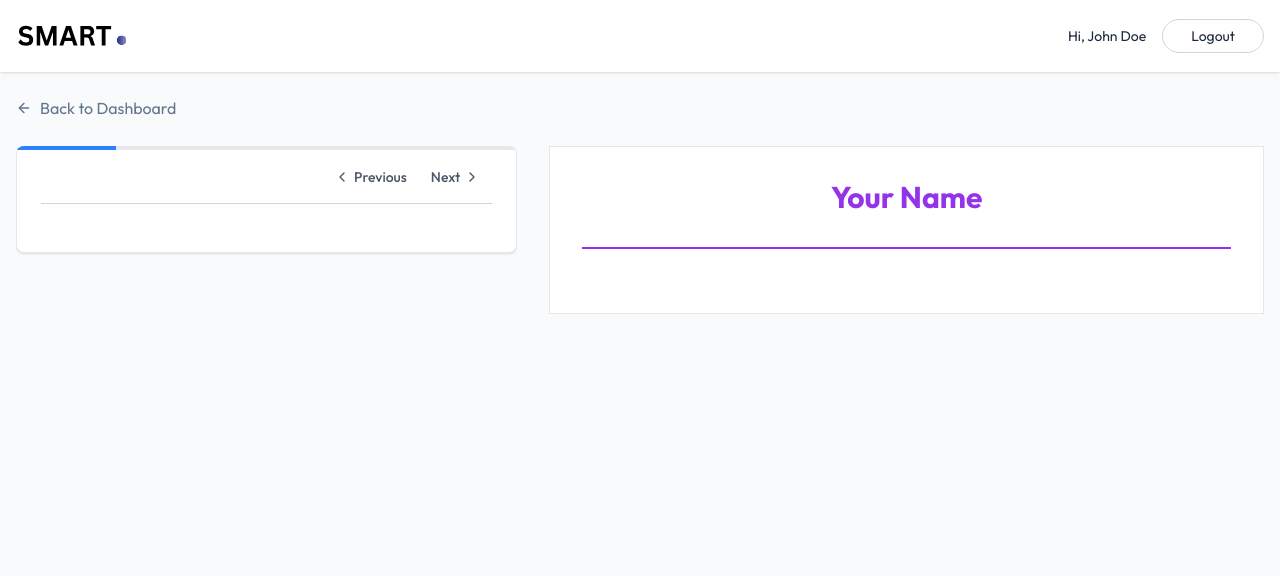
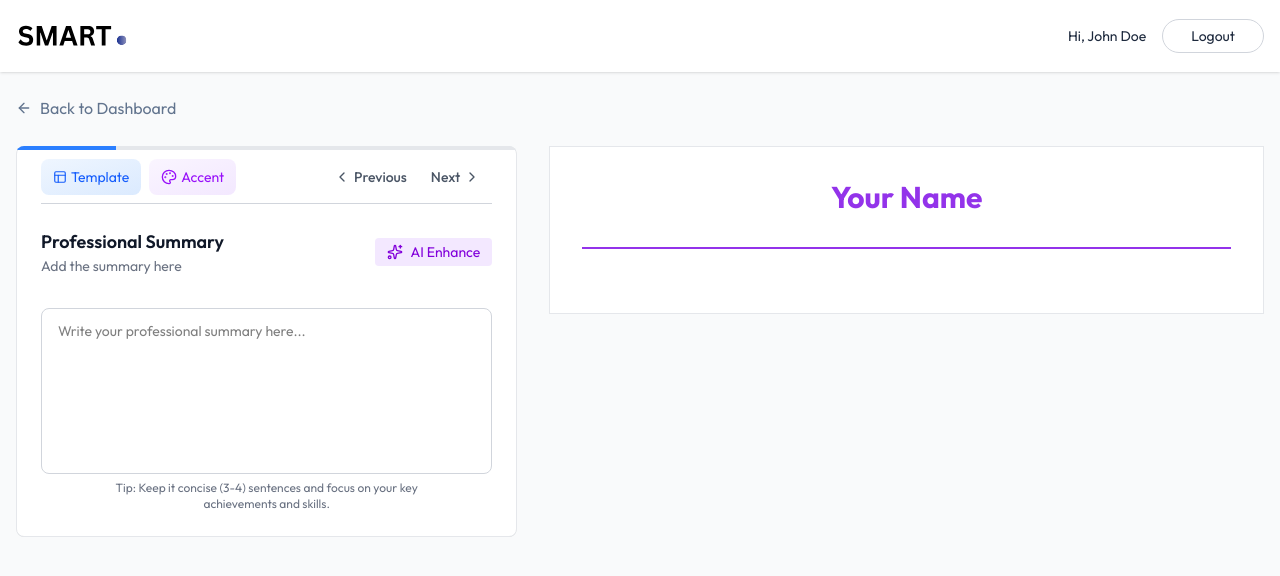
Before and after one commit to Komeshan/SmartResume, a React (Vite) app in the folder client/: page /app/builder/1 in a window 1280 px wide. Both pictures are taken after a click on the button "Next". Shown: the top 576 px of the page. Built offline with nearby package versions, Linux system fonts and the light colour scheme.

Commit message:
have created ColorPicker.jsx ProfessionalSummaryForm.jsx and TemplateSelector.jsx and mounted it in ResumeBuilder.jsx

```diff
--- /dev/null
+++ b/client/src/components/ColorPicker.jsx
@@ -0,0 +1,47 @@
+import { Check, Palette } from 'lucide-react'
+import React from 'react'
+
+const ColorPicker = ({selectedColor, onChange}) => {
+
+    const colors = [
+        {name: 'Blue', value: '#3B82F6'},
+        {name: 'Indigo', value: '#6366F1'},
+        {name: 'Purple', value: '#8B5CF6'},
+        {name: 'Green', value: '#10B981'},
+        {name: 'Red', value: '#EF4444'},
+        {name: 'Orange', value: '#F97316'},
+        {name: 'Teal', value: '#14B8A6'},
+        {name: 'Pink', value: '#EC4899'},
+        {name: 'Gray', value: '#6B7280'},
+        {name: 'Black', value: '#1F2937'},
+
+    ]
+
+    const [isOpen, setIsOpen] = React.useState(false)
+
+  return (
+    <div className='relative'>
+        <button onClick={() => setIsOpen(!isOpen)} className='flex items-center gap-1 text-sm text-purple-600 bg-gradient-to-br from-purple-50 to-purple-100 ring-purple-300 hover:ring transition-all px-3 py-2 rounded-lg'>
+            <Palette size={16} /> <span className='max-sm:hidden'>Accent</span>
+        </button>
+
+        {isOpen && (
+            <div className='grid grid-cols-4 w-60 gap-2 absolute top-full left-0 right-0 mt-2 p-3 z-10 bg-white rounded-md border border-gray-200 shadow-sm'>
+                {colors.map((color) => (
+                    <div key={color.value} onClick={() => {onChange(color.value); setIsOpen(false)}} className='relative cursor-pointer group flex flex-col'>
+                        <div className='w-12 h-12 rounded-full border-2 border-transparent group-hover:border-black/25 transition-colors' style={{backgroundColor: color.value}}></div>
+                        {selectedColor === color.value && (
+                            <div className='absolute top-0 left-0 right-0 bottom-4.5 flex items-center justify-center'>
+                                <Check className='size-5 text-white'/>
+                            </div>
+                        )}
+                        <p className='text-xs text-center mt-1 text-gray-600'>{color.name}</p>
+                    </div>
+                ))}
+            </div>
+        )}
+    </div>
+  )
+}
+
+export default ColorPicker
--- /dev/null
+++ b/client/src/components/ProfessionalSummaryForm.jsx
@@ -0,0 +1,25 @@
+import { Sparkles } from 'lucide-react'
+import React from 'react'
+
+const ProfessionalSummaryForm = ({data, onChange, setResumeData}) => {
+  return (
+    <div className='space-y-4'>
+        <div className='flex justify-between items-center'>
+            <div>
+                <h3 className='flex items-center gap-2 text-lg font-semibold text-gray-900'>Professional Summary</h3>
+                <p className='text-sm text-gray-500'>Add the summary here</p>
+            </div>
+            <button className='flex items-center gap-2 px-3 py-1 text-sm text-purple-700 bg-purple-100 rounded hover:bg-purple-200 transition-colors disabled:opacity-50'>
+                <Sparkles className='size-4'/> AI Enhance
+            </button>
+        </div>
+
+        <div className='mt-6'>
+            <textarea value={data || ''} onChange={(e) => onChange(e.target.value)} rows={7} className='w-full p-3 px-4 mt-2 border text-sm border-gray-300 rounded-lg focus:ring focus:ring-blue-500 focus:border-blue-500 outline-none transition-colors resize-none' placeholder='Write your professional summary here...' />
+            <p className='text-xs text-gray-500 max-w-4/5 mx-auto text-center'>Tip: Keep it concise (3-4) sentences and focus on your key achievements and skills.</p>
+        </div>
+    </div>
+  )
+}
+
+export default ProfessionalSummaryForm
--- /dev/null
+++ b/client/src/components/TemplateSelector.jsx
@@ -0,0 +1,64 @@
+import { Check, Layout } from 'lucide-react'
+import React from 'react'
+
+const TemplateSelector = ({ selectedTemplate, onChange }) => {
+
+    const [isOpen, setIsOpen] = React.useState(false)
+
+    const templates = [
+        {
+            id: 'classic',
+            name: 'Classic',
+            preview: 'A clean, traditional resume layout with clear section and professional typography'
+        },
+
+        {
+            id: 'modern',
+            name: 'Modern',
+            preview: 'A sleek design with strategic use of color and modern font choices to make your resume stand out'
+        },
+
+        {
+            id: 'minimal-image',
+            name: 'Minimal Image',
+            preview: 'Minimal design with a single image and clean typography for a contemporary look'
+        },
+
+        {
+            id: 'minimal',
+            name: 'Minimal',
+            preview: 'Ultra clean design that puts your content front and center with minimal distractions'
+        },
+
+    ]
+
+  return (
+    <div className='relative'>
+        <button onClick={() => setIsOpen(!isOpen)} className='flex items-center gap-1 text-sm text-blue-600 bg-gradient-to-br from-blue-50 to-blue-100 ring-blue-300 hover:ring transition-all px-3 py-2 rounded-lg'>
+            <Layout size={14} /> <span className='max-sm:hidden'>Template</span>
+        </button>
+        {isOpen && (
+            <div className='absolute top-full w-xs p-3 mt-2 space-y-3 z-10 bg-white rounded-md border border-gray-200 shadow-sm'>
+                {templates.map((template) => (
+                    <div key={template.id} onClick={() => {onChange(template.id); setIsOpen(false)}} className={` relative p-3 rounded-md cursor-pointer border transition-all ${selectedTemplate === template.id ? 'border-blue-400 bg-blue-100' : 'border-gray-300 hover:border-gray-400 hover:bg-gray-100'}`}>
+                        {selectedTemplate === template.id && (
+                            <div className="absolute top-2 right-2">
+                                <div className='size-5 bg-blue-400 rounded-full flex items-center justify-center'>
+                                    <Check className='w-3 h-3 text-white'/>
+                                </div>
+                            </div>
+                        )}
+
+                        <div className='space-y-1'>
+                            <h4 className='font-medium text-gray-800'>{template.name}</h4>
+                            <div className='text-xs text-gray-500 italic mt-2 p-2 bg-blue-50 rounded'>{template.preview}</div>
+                        </div>
+                    </div >
+                ))}
+            </div>
+        )}
+    </div>
+  )
+}
+
+export default TemplateSelector
--- a/client/src/pages/ResumeBuilder.jsx
+++ b/client/src/pages/ResumeBuilder.jsx
@@ -4,6 +4,9 @@
 import { dummyResumeData } from '../assets/assets'
 import PersonalInfoForm from '../components/PersonalInfoForm'
 import ResumePreview from '../components/ResumePreview'
+import TemplateSelector from '../components/TemplateSelector'
+import ColorPicker from '../components/ColorPicker'
+import ProfessionalSummaryForm from '../components/ProfessionalSummaryForm'
 
 const ResumeBuilder = () => {
 
@@ -72,7 +75,12 @@
 
               {/* Section Navigation */}
               <div className='flex justify-between items-center mb-6 border-b border-gray-300 py-1'>
-                <div></div>
+
+                <div className='flex items-center gap-2'>
+                  <TemplateSelector selectedTemplate={resumeData.template} onChange={(template) => setResumeData(prev => ({...prev, template}))} />
+                  <ColorPicker selectedColor={resumeData.accent_color} onChange={(color) => setResumeData(prev => ({...prev, accent_color: color}))} />
+                </div>
+
                 <div className='flex items-center'>
                   {activeSectionIndex !== 0 && (
                     <button onClick={() => setActiveSectionIndex((prevIndex) => Math.max(prevIndex - 1, 0))} className='flex items-center gap-1 p-3 rounded-lg text-sm font-medium text-gray-600 hover:bg-gray-50 transition-all' disabled={activeSectionIndex === 0}>
@@ -88,9 +96,16 @@
 
               {/* Form Content */}
               <div className='space-y-6'>
+
                 {activeSection.id === 'personal' && (
                   <PersonalInfoForm data={resumeData.personal_info} onChange={(data) => setResumeData(prev => ({...prev, personal_info: data}))} removeBackground={removeBackground} setRemoveBackground={setRemoveBackground}/>
                 )}
+
+                {activeSection.id === 'summary' && (
+                  <ProfessionalSummaryForm data={resumeData.professional_summary} onChange={(data) => setResumeData(prev => ({...prev, professional_summary: data}))} setResumeData={setResumeData} />
+                )}
+
+
               </div>
             </div>
           </div>
```
